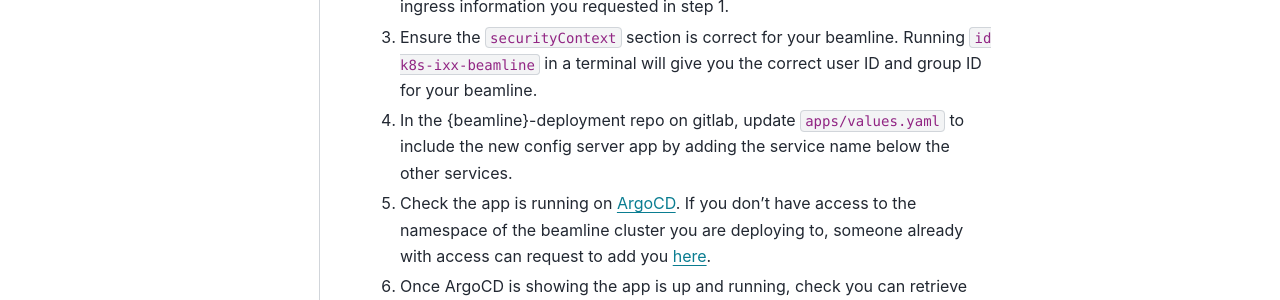
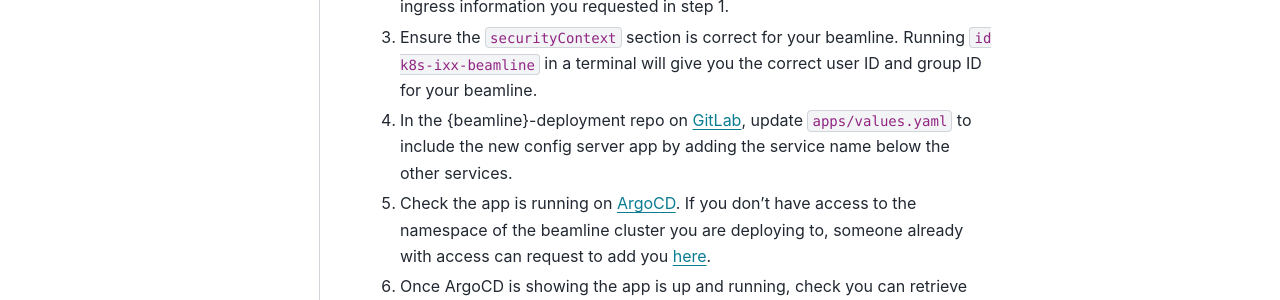
Before and after one commit to DiamondLightSource/daq-config-server, a Sphinx documentation site: the page built from docs/how-to/release-and-deploy.md, in a window 1280 px wide and 900 px high, scrolled down 901 px. Shown: the part 366-666 px from the top of the window. Built offline with Sphinx 7.4.7 and the PyData theme 0.15.4, drawn with Linux system fonts in a browser that asks for light colours; pages that are not in the unit, such as notebooks, are missing from menus; the version number could not be read and is left out; part of the change alters nothing that is shown.

```diff
--- a/docs/how-to/release-and-deploy.md
+++ b/docs/how-to/release-and-deploy.md
@@ -41,7 +41,7 @@ To do this:
 
 3. Ensure the `securityContext` section is correct for your beamline. Running `id k8s-ixx-beamline` in a terminal will give you the correct user ID and group ID for your beamline.
 
-4. In the {beamline}-deployment repo on gitlab, update `apps/values.yaml` to include the new config server app by adding the service name below the other services.
+4. In the {beamline}-deployment repo on [GitLab](https://gitlab.diamond.ac.uk/?name=deployment), update `apps/values.yaml` to include the new config server app by adding the service name below the other services.
 
 5. Check the app is running on [ArgoCD](https://argocd.diamond.ac.uk/applications). If you don't have access to the namespace of the beamline cluster you are deploying to, someone already with access can request to add you [here](https://jira.diamond.ac.uk/servicedesk/customer/portal/2/create/92).
 
```
